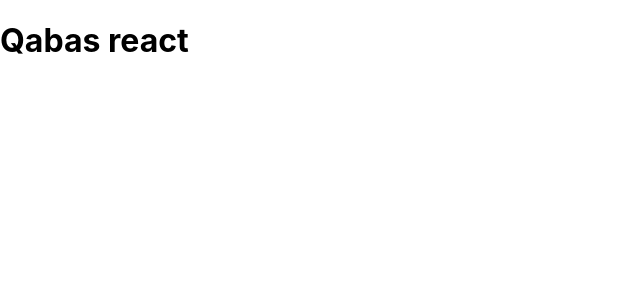
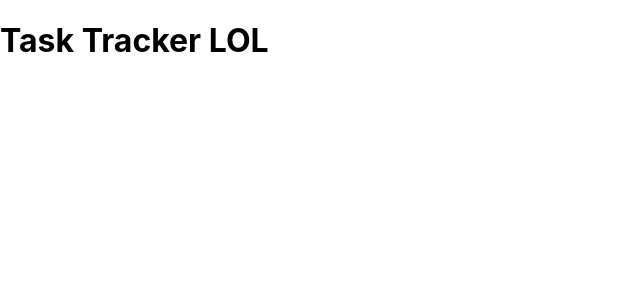
Before and after one commit to Qabas-al-ani/react-task-tracker, a React (Create React App) app: page / in a window 1280 px wide. Shown: the top 300 px of the page, without its empty margins (0-640 px from the left). Built offline with nearby package versions, Linux system fonts and the light colour scheme.

Commit message:
refacter my react

```diff
--- a/src/App.js
+++ b/src/App.js
@@ -1,7 +1,9 @@
+import Header from "./components/Header";
+
 function App() {
   return (
     <div className="container">
-      <h1>Qabas react</h1>
+      <Header title="LOL" />
     </div>
   );
 }
--- a/src/components/Header.js
+++ b/src/components/Header.js
@@ -1 +1,9 @@
-// to //
+const Header = ({ title }) => {
+  return (
+    <header>
+      <h1>Task Tracker {title}</h1>
+    </header>
+  );
+};
+
+export default Header;
```
